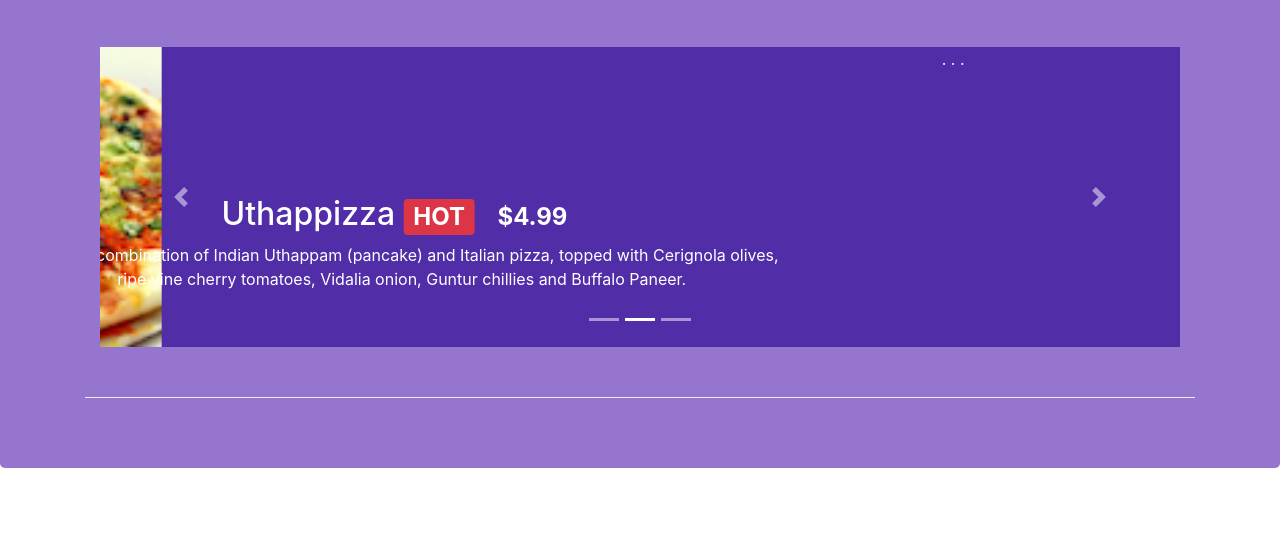
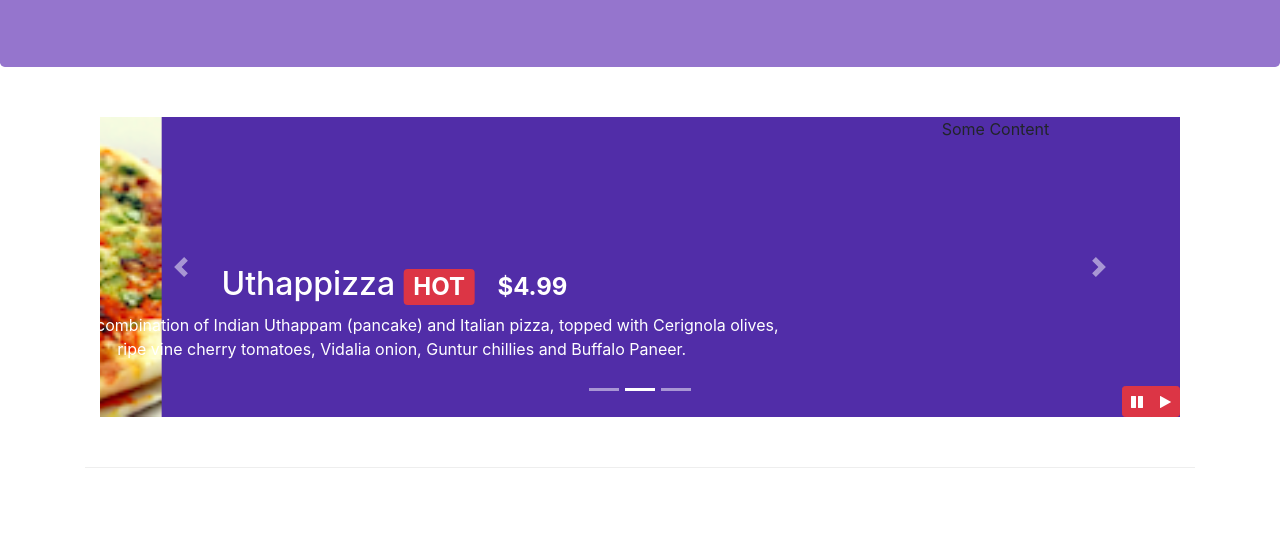
Before and after one commit to RoiSukenik/Bootstrap4-course, a website: page Bootstrap4/conFusion/index.html in a window 1280 px wide. Shown: the part 267-800 px from the top of the page. Drawn offline with nearby package versions, Linux system fonts and the light colour scheme.

Commit message:
BS JQuery

```diff
--- a/Bootstrap4/conFusion/css/styles.css
+++ b/Bootstrap4/conFusion/css/styles.css
@@ -55,3 +55,9 @@ body{
     left: 0;
     min-height: 300px;
 }
+#carouselButton {
+    right:0px;
+    position: absolute;
+    bottom: 0px;
+    z-index: 1;
+}
--- a/Bootstrap4/conFusion/index.html
+++ b/Bootstrap4/conFusion/index.html
@@ -20,7 +20,6 @@
 </head>
 
 <body>
-
     <nav class="navbar navbar-dark navbar-expand-sm fixed-top">
         <div class="container">
             <button class="navbar-toggler" type="button" data-toggle="collapse" data-target="#Navbar">
@@ -36,10 +35,8 @@
                 </ul>
                 <span class="navbar-text">
                         <a data-toggle="modal" data-target="#loginModal">
-                    <span class="fa fa-sign-in"></span> Login</a>
-                </span>
+                        <span class="fa fa-sign-in"></span> Login</a></span>
             </div>
-
         </div>
     </nav>
     <div id="loginModal" class="modal fade" role="dialog">
@@ -158,6 +155,11 @@
                        data-toggle="modal" data-target="#reservationModal"><b>Reserve a Table</b></a>
                 </div>
             </div>
+
+        </div>
+    </header>
+
+    <div class="container">
         <div class="row row-content">
             <div class="col">
                 <div id="mycarousel" class="carousel slide" data-ride="carousel">
@@ -174,10 +176,10 @@
                             </div>
                         </div>
                         <div class="carousel-item">
-                            . . .
+                            Some Content
                         </div>
                         <div class="carousel-item">
-                            . . .
+                            Some Content
                         </div>
                         <ol class="carousel-indicators">
                             <li data-target="#mycarousel" data-slide-to="0" class="active"></li>
@@ -190,15 +192,19 @@
                         <a class="carousel-control-next" href="#mycarousel" role="button" data-slide="next">
                             <span class="carousel-control-next-icon"></span>
                         </a>
+                        <div class="btn-group" id="carouselButton">
+                            <button class="btn btn-danger btn-sm" id="carousel-pause">
+                                <span class="fa fa-pause"></span>
+                            </button>
+                            <button class="btn btn-danger btn-sm" id="carousel-play">
+                                <span class="fa fa-play"></span>
+                            </button>
+                        </div>
+
                     </div>
                 </div>
             </div>
         </div>
-    </div>
-</header>
-
-<div class="container">
-
         <div class="row row-content align-items-center">
             <div class="col-md-4 ">
                 <h3>Our Lipsmacking Culinary Creations</h3>
@@ -303,6 +309,17 @@
     <script src="node_modules/jquery/dist/jquery.slim.min.js"></script>
     <script src="node_modules/popper.js/dist/umd/popper.min.js"></script>
     <script src="node_modules/bootstrap/dist/js/bootstrap.min.js"></script>
+    <script>
+        $(document).ready(function(){
+            $("#mycarousel").carousel( { interval: 2000 } );
+            $("#carousel-pause").click(function(){
+                $("#mycarousel").carousel('pause');
+            });
+            $("#carousel-play").click(function(){
+                $("#mycarousel").carousel('cycle');
+            });
+        });
+    </script>
 
 </body>
 
```
Lines whose indentation alone changed are shown as unchanged.
